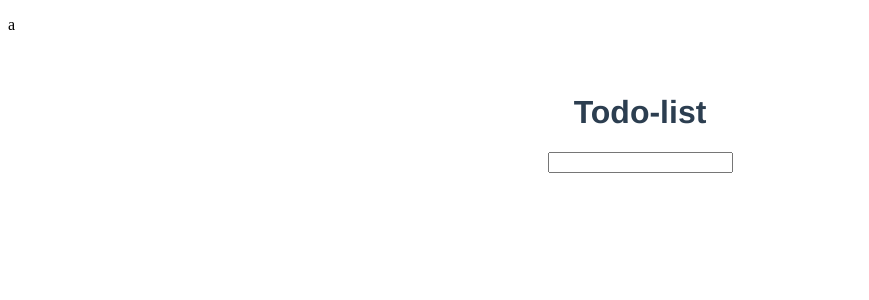
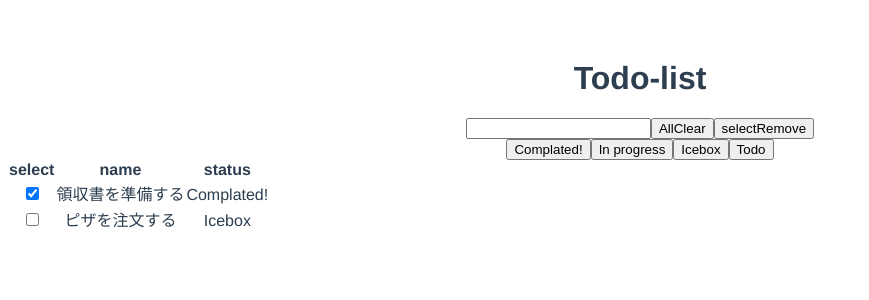
Before and after one commit to Yoshida0129/ToDo, a Vue app: page / in a window 1280 px wide. Shown: the top 300 px of the page, without its empty margins (0-869 px from the left). Built offline with nearby package versions, Linux system fonts and the light colour scheme.

Commit message:
リロード時の値保持未実装,それ以外の機能実装

```diff
--- a/index.html
+++ b/index.html
@@ -7,7 +7,6 @@
     <title>Todo</title>
   </head>
   <body>
-    <p>a</p>
     <div id="app"></div>
     <!-- built files will be auto injected -->
 
--- a/src/App.vue
+++ b/src/App.vue
@@ -7,8 +7,8 @@
 
 <script>
 export default {
-  name: 'App',
-  newItemTitle: ''
+  name: 'App'
+
 }
 </script>
 
--- a/src/components/Todo.vue
+++ b/src/components/Todo.vue
@@ -1,37 +1,75 @@
 <template>
   <div id='todo'>
-    <input type="text" v-model="newItemTitle" v-on:keyup.enter="addTodo(newItemTitle)"/>
-    <ul class='todo-list'>
-      <li v-for="item in items" :key="item">
-        <button type="checkbox">
-          {{ item.title }}
-        </button>
-      </li>
-    </ul>
+    <input type="text" v-model="newItemTitle" v-on:keyup.enter='addTodo(newItemTitle)'/>
+    <input type="button" v-on:click='allClear()' value="AllClear">
+    <input type="button" v-on:click='removeTodo()' value=selectRemove><br>
+    <div>
+      <input type="button" v-on:click='changeTodo("Complated!")' value="Complated!">
+      <input type="button" v-on:click='changeTodo("In progress")' value="In progress">
+      <input type="button" v-on:click='changeTodo("Icebox")' value="Icebox">
+      <input type="button" v-on:click='changeTodo("Todo")' value="Todo">
+    </div>
+    <form name='todo-list'>
+      <tr>
+        <th>select</th>
+        <th>name</th>
+        <th>status</th>
+      </tr>
+      <tr v-for="(item) in items" :key='item.title'>
+        <td><input type='checkbox' v-model=item.select></td>
+        <td>
+          <label>
+            {{ item.title }}
+          </label>
+        </td>
+        <td>
+          {{item.status}}
+        </td>
+      </tr>
+    </form>
   </div>
 </template>
 
 <script>
 /* eslint-disable */
-var vm=new Vue({
+export default{
   name: 'todo',
-  data: function() {
+  data: () => {
     return {
+      newItemTitle: '',
       items: [
-        { title: '領収書を準備する', isChecked: true },
-        { title: 'ピザを注文する', isChecked: false }
-      ]
-    }
-  },
+        {select:true, title: '領収書を準備する', status: 'Complated!'  },
+        {select:false, title: 'ピザを注文する', status: 'Icebox' }
+        ]
+      }
+    },
   methods: {
     addTodo: function(newTitle){
+      if(newTitle!=''){
       this.items.push(
-        { title: newTitle, isChecked: false }
+        { select:false, title: newTitle, status:'Todo' }
         );
       this.newItemTitle = '';
+      }
+    },
+    changeTodo: function(text){
+      var a = this.items.filter(function(item){
+        return item.select === true;
+      })
+      for(var i=0;i<a.length;i++){
+        a[i].status = text;
+      }
+    },
+    removeTodo: function(){
+      this.items = this.items.filter(function(item){
+        return item.select === false;
+      })
+    },
+    allClear:function(index){
+      this.items.splice(index);
     }
   }
-})
+}
 </script>
 
 <style lang='scss'>
```
